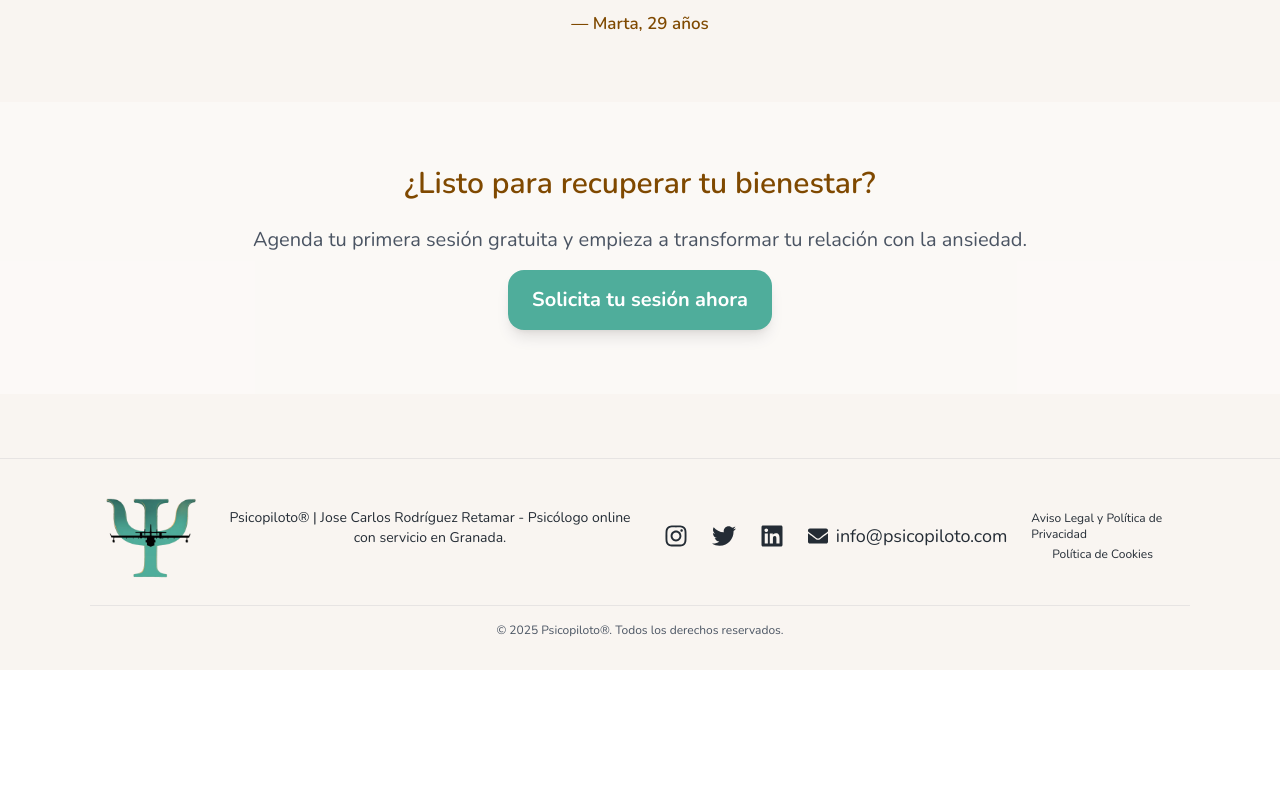
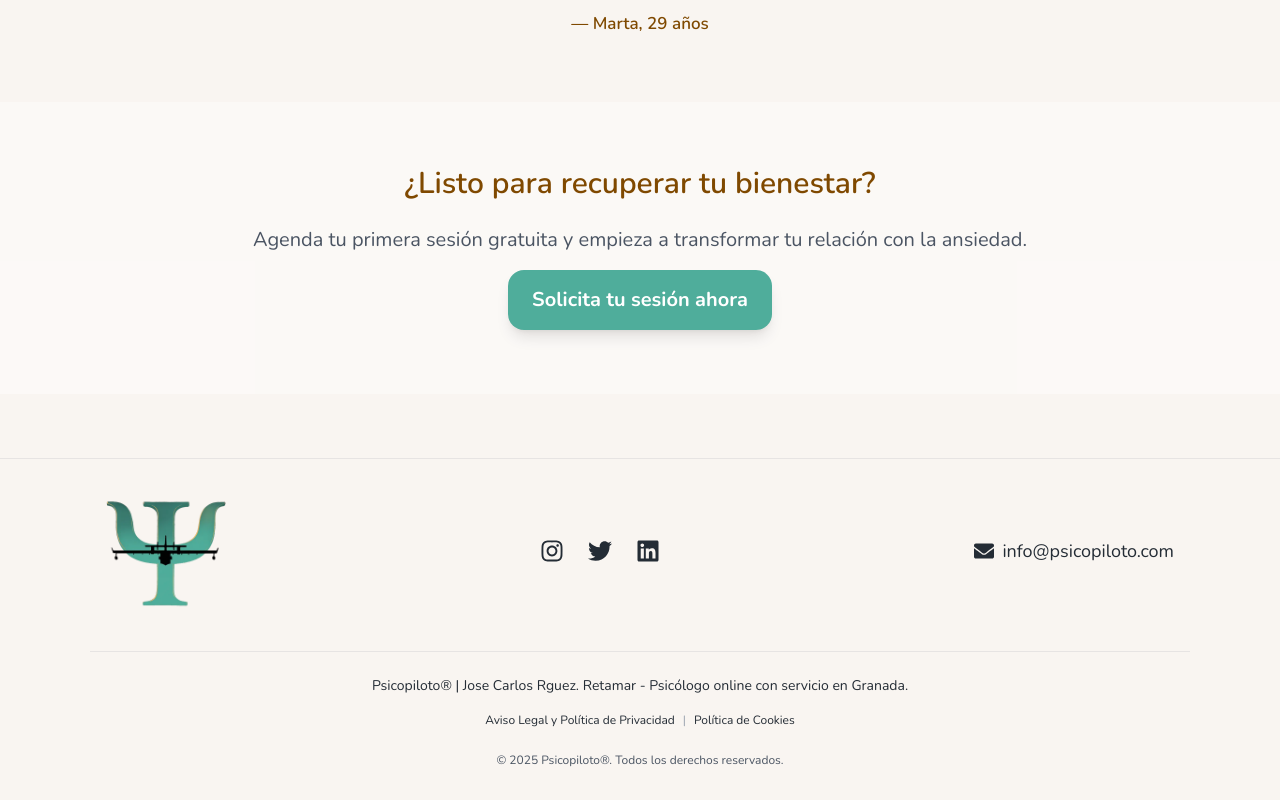
Before and after one commit to psicopiloto/psicopilotopage1, a Next.js app: page /ansiedad in a window 1280 px wide. Shown: the part 1264-2064 px from the top of the page. Before the commit the page ends 1934 px from the top, so only its background shows below. Built offline with nearby package versions, Linux system fonts and the light colour scheme.

Commit message:
Update Footer.jsx

```diff
--- a/components/Footer.jsx
+++ b/components/Footer.jsx
@@ -1,3 +1,5 @@
+// components/Footer.jsx
+
 import Image from "next/image";
 import Link from "next/link";
 import { FaInstagram, FaTwitter, FaLinkedin, FaEnvelope } from "react-icons/fa";
@@ -5,16 +7,14 @@ import { FaInstagram, FaTwitter, FaLinkedin, FaEnvelope } from "react-icons/fa";
 export default function Footer() {
   return (
     <footer className="mt-16 py-8 bg-psicopiloto-sand-50 border-t border-psicopiloto-gray-500/10" role="contentinfo">
+      {/* SECCIÓN SUPERIOR: Logo, Redes y Email */}
       <div className="container mx-auto flex flex-col md:flex-row items-center justify-between gap-6 text-base md:text-lg text-psicopiloto-gray-700 px-4">
-
-
-
-        {/* Logo con enlace a la home */}
+        {/* Logo */}
         <div className="flex items-center gap-2">
           <Link
             href="/"
             aria-label="Ir a la página de inicio de Psicopiloto"
-            className="transition transform hover:scale-105 hover:shadow-md focus:outline-none focus:ring-2 focus:ring-psicopiloto-blue-600 rounded"
+            className="transition transform hover:scale-105 focus:outline-none focus:ring-2 focus:ring-psicopiloto-blue-600 rounded"
           >
             <Image
               src="/logo.webp"
@@ -26,22 +26,17 @@ export default function Footer() {
           </Link>
         </div>
 
-             <div className="text-center text-sm text-psicopiloto-gray-600 mb-4">
-  <p>Psicopiloto® | Jose Carlos Rodríguez Retamar - Psicólogo online con servicio en Granada.</p>
-</div>
-
         {/* Redes sociales */}
         <div
           className="flex gap-6 text-2xl text-psicopiloto-gray-700"
           aria-label="Redes sociales de Psicopiloto"
         >
-          {/* ✨ MEJORA: Estandarizar focus ring a color Green */}
           <a
             href="https://www.instagram.com/psicopiloto"
             target="_blank"
             rel="noopener noreferrer"
             className="hover:text-psicopiloto-green-600 focus:outline-none focus:ring-2 focus:ring-psicopiloto-green-400 rounded"
-            aria-label="Instagram de Jose Carlos Rodríguez (Psicopiloto)"
+            aria-label="Instagram de Psicopiloto"
           >
             <FaInstagram aria-hidden="true" />
           </a>
@@ -50,7 +45,7 @@ export default function Footer() {
             target="_blank"
             rel="noopener noreferrer"
             className="hover:text-psicopiloto-green-600 focus:outline-none focus:ring-2 focus:ring-psicopiloto-green-400 rounded"
-            aria-label="Twitter de Jose Carlos Rodríguez (Psicopiloto)"
+            aria-label="Twitter de Jose Carlos Rguez. Retamar"
           >
             <FaTwitter aria-hidden="true" />
           </a>
@@ -59,7 +54,7 @@ export default function Footer() {
             target="_blank"
             rel="noopener noreferrer"
             className="hover:text-psicopiloto-green-600 focus:outline-none focus:ring-2 focus:ring-psicopiloto-green-400 rounded"
-            aria-label="LinkedIn de Jose Carlos Rodríguez (Psicopiloto)"
+            aria-label="LinkedIn de Jose Carlos Rguez. Retamar"
           >
             <FaLinkedin aria-hidden="true" />
           </a>
@@ -75,16 +70,24 @@ export default function Footer() {
             info@psicopiloto.com
           </a>
         </div>
+      </div>
 
-        {/* Enlaces legales (NAVEGACIÓN SEMÁNTICA) */}
-        <nav aria-label="Enlaces legales y política" className="flex flex-col items-center text-xs text-psicopiloto-gray-600 mt-4 md:mt-0 gap-1">
-          {/* ✨ MEJORA: Estandarizar focus ring a color Blue */}
+      {/* ✨ SECCIÓN INFERIOR: SEO Local y Enlaces Legales (REESTRUCTURADA) ✨ */}
+      <div className="container mx-auto text-center mt-10 pt-6 border-t border-psicopiloto-gray-500/10 px-4">
+        {/* Línea de SEO Local con el nombre corregido */}
+        <div className="text-sm text-psicopiloto-gray-600 mb-4">
+          <p>Psicopiloto® | Jose Carlos Rguez. Retamar - Psicólogo online con servicio en Granada.</p>
+        </div>
+
+        {/* Enlaces legales en una sola línea */}
+        <nav aria-label="Enlaces legales y política" className="flex justify-center items-center gap-2 text-xs text-psicopiloto-gray-600">
           <a
             href="/aviso-legal"
             className="hover:underline focus:outline-none focus:ring-1 focus:ring-psicopiloto-blue-500 rounded"
           >
             Aviso Legal y Política de Privacidad
           </a>
+          <span className="text-gray-400 select-none">|</span>
           <a
             href="/politica-cookies"
             className="hover:underline focus:outline-none focus:ring-1 focus:ring-psicopiloto-blue-500 rounded"
@@ -92,11 +95,11 @@ export default function Footer() {
             Política de Cookies
           </a>
         </nav>
-      </div>
 
-      {/* Copyright */}
-      <div className="container mx-auto text-center mt-6 pt-4 border-t border-psicopiloto-gray-500/10 text-xs text-psicopiloto-gray-500 px-4">
-        &copy; {new Date().getFullYear()} Psicopiloto®. Todos los derechos reservados.
+        {/* Copyright */}
+        <div className="mt-6 text-xs text-psicopiloto-gray-500">
+          &copy; {new Date().getFullYear()} Psicopiloto®. Todos los derechos reservados.
+        </div>
       </div>
     </footer>
   );
```
